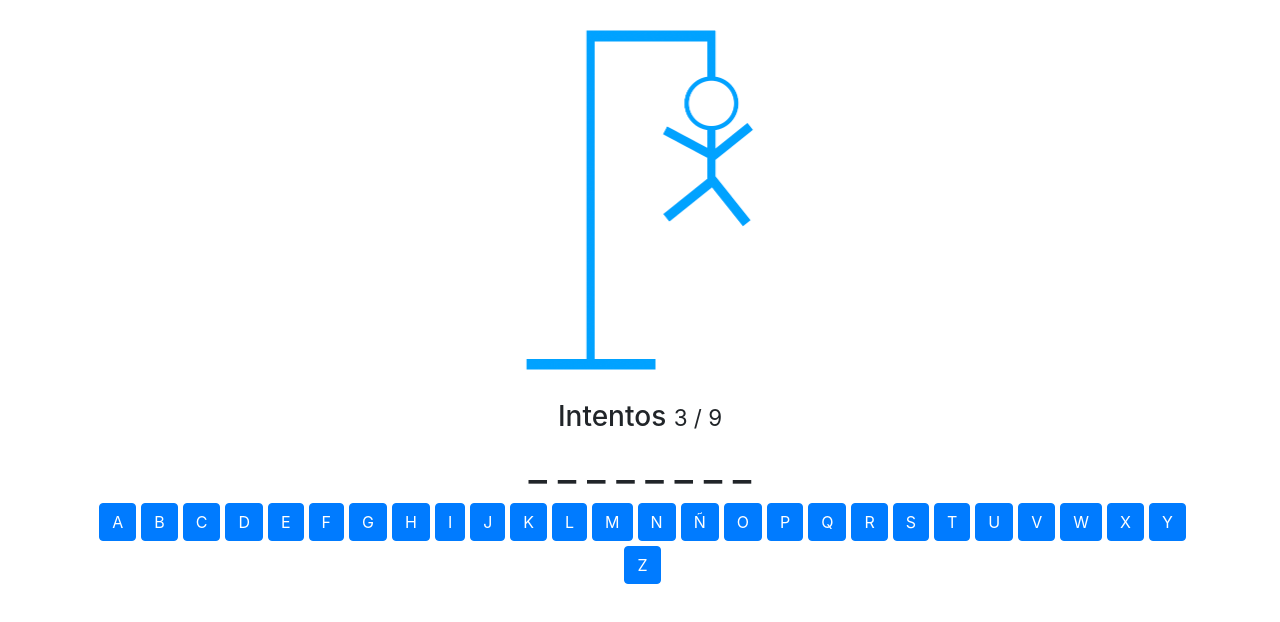
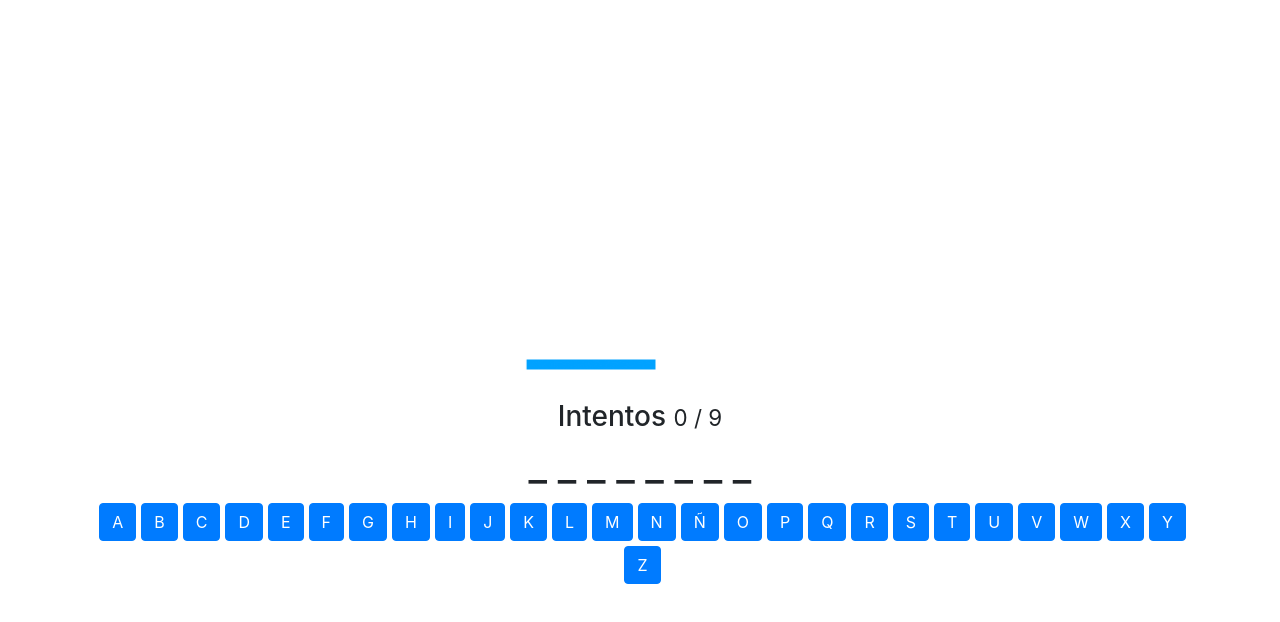
Before and after one commit to javieraizq88/Ahorcardo-angular, an Angular app: page / in a window 1280 px wide. Shown: the top 622 px of the page. Built offline with nearby package versions, Linux system fonts and the light colour scheme.

Commit message:
cambiar imagen y contar fallos

```diff
--- a/src/app/app.component.html
+++ b/src/app/app.component.html
@@ -1,9 +1,9 @@
 <div class="row">
   <div class="col text-center">
 
-    <img src="/assets/img/9.png" class="ahorcado-img">
+    <img src="/assets/img/{{ intentos }}.png" class="ahorcado-img">
 
-    <h3>Intentos <small>3 / 9 </small> </h3>
+    <h3>Intentos <small> {{ intentos }} / 9 </small> </h3>
 
   </div>
 </div>
--- a/src/app/app.component.ts
+++ b/src/app/app.component.ts
@@ -17,6 +17,8 @@ export class AppComponent {
   palabra = "AGUACATE"; //es la palabra a adivinar
   palabraOculta = ""; // cantidad de rayitas por cada letra
 
+  intentos = 0;
+
   letras = ['A', 'B', 'C', 'D', 'E', 'F', 'G', 'H', 'I', 'J',
     'K', 'L', 'M', 'N', 'Ñ', 'O', 'P', 'Q', 'R', 'S',
     'T', 'U', 'V', 'W', 'X', 'Y', 'Z'];
@@ -29,7 +31,10 @@ export class AppComponent {
   }
 
   comprobar(i) {
-    console.log("Letra: " + i); // muestra en console la letra q se hace click
+
+    this.existeLetra( i );
+
+    // console.log("Letra: " + i); // muestra en console la letra q se hace click
 
     const palabraOcultaArr = this.palabraOculta.split(" "); //separa cada letra de la palabra y crea un espacio entre ellas
     // console.log(palabraOcultaArr);
@@ -46,9 +51,16 @@ export class AppComponent {
     this.palabraOculta = palabraOcultaArr.join(" ");
     // al terminal el for puedo reconstruir el arreglo palabraOcultaArr para crear de nuevo palabraOculta
     // para que solo muestre las letras q la persona ingreso
-
-
-
   }
 
+existeLetra ( i ) {
+  // busca la posicion de la letra, si no esta muestra -1
+  if (this.palabra.indexOf( i ) >= 0 ){
+    console.log("letra " + i  + " existe");
+  } else {
+    console.log("letra " + i + " NO existe");
+    this.intentos ++;
+  }
 }
+
+}
```
